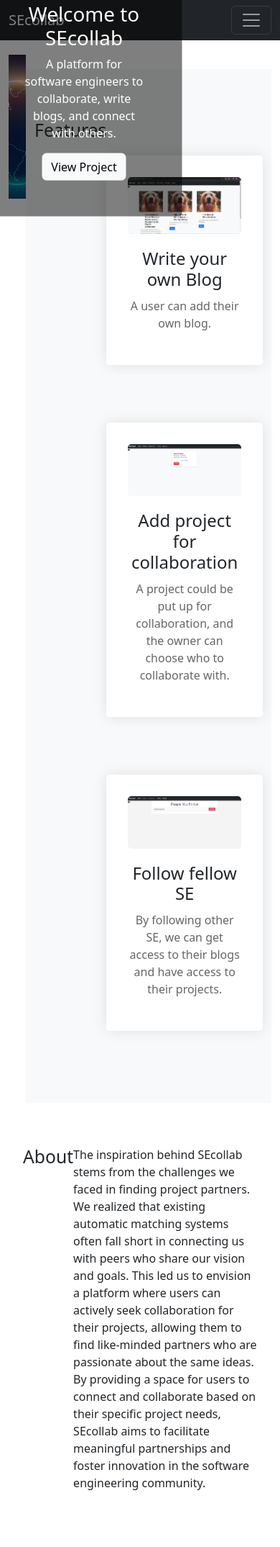
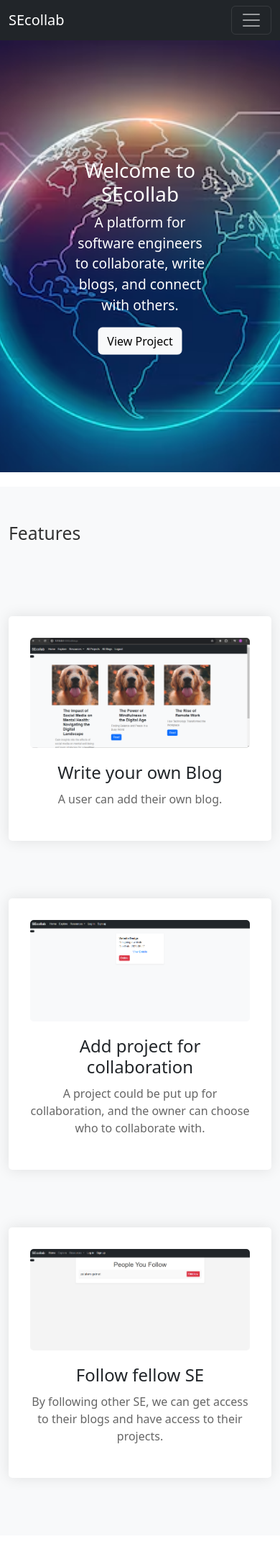
Before and after one commit to zelalem3/SEcollab1, a Flask app: page / in a window 390 px wide; the page is wider, and only the part inside the window is pictured. Shown: the top 2149 px of that part at 72% size. Run offline with Flask 3, Linux system fonts and the light colour scheme; some libraries are stand-ins or nearby versions.

Commit message:
fixed landing page problems

```diff
--- a/static/css/collabration.css
+++ b/static/css/collabration.css
@@ -104,11 +104,7 @@ body.dark-mode .footer-bottom {
   color: #e0e0e0;
 }
 
-body.dark-mode .navbar a,
-body.dark-mode .footer a,
-body.dark-mode .footer-bottom a {
-  color: #bb86fc;
-}
+
 
 body.dark-mode .container {
   background-color: #1e1e1e;
--- a/static/css/index.css
+++ b/static/css/index.css
@@ -33,7 +33,7 @@ section {
     color: #333;
 }
 
-button {
+.follow {
     background-color: #4CAF50;
     color: white;
     border: none;
@@ -72,13 +72,7 @@ input[type="text"], input[type="password"] {
     text-decoration: none;
     color: #333;
 }
-/* Custom CSS (if any) */
-.cover-image .text {
-    text-align: center;
-    padding: 50px;
-    background: rgba(0, 0, 0, 0.5);
-    color: white;
-}
+
 
 .features .feature img {
     width: 100%;
@@ -86,11 +80,7 @@ input[type="text"], input[type="password"] {
 }
 
 
-.container {
-    display: flex;
-    justify-content: space-around; /* Adjusts space between sections */
-    margin: 20px;
-}
+
 
 .blogs, .projects, .users {
     flex: 1; /* Each takes equal width */
@@ -226,13 +216,7 @@ a:hover {
     body {
         font-family: Arial, sans-serif;
     }
-    .cover-image {
-        width: 100%;
-        height: 600px; /* adjust as needed */
-        background-image: url('../images/background.avif');
-        background-size: cover;
-        background-position: center;
-    }
+
     .feature {
         margin-top: 50px;
     }
@@ -243,72 +227,39 @@ a:hover {
 h2, h3{
 display: inline-block;}
 
-.text {
-    position: absolute;
-    top: 15%;
-    left: 30%;
-    transform: translate(-50%, -50%);
-    color: white; /* Text color */
-
-    padding: 20px;
-    border-radius: 5px;
+.cover-image {
+    width: 100%;
+    height: 600px; /* adjust as needed */
+    background-image: url('../images/background.avif');
+    background-size: cover;
+    background-position: center;
+    position: relative; /* add this to make absolute positioning work */
 }
 
+.cover-image .text {
+    position: absolute;
+    color:white;
+    top: 50%;
+    left: 50%;
+    transform: translate(-50%, -50%);
+    text-align: center;
+}
+
+/* Media query for smaller screens */
+@media (max-width: 768px) {
+    .cover-image .text {
+        font-size: 1.5rem; /* adjust as needed */
+    }
+}
+
+/* Media query for even smaller screens */
+@media (max-width: 576px) {
+    .cover-image .text {
+        font-size: 1.2rem; /* adjust as needed */
+    }
+}
 /* Adjust the styles as needed */
 
         a{
         text-decoration: none;
         }
-/* Custom CSS for responsiveness */
-@media (max-width: 768px) {
-  .blogs, .projects, .users {
-    padding: 0 15px;
-  }
-
-  .blog-post, .project, .user {
-    margin-bottom: 20px;
-  }
-
-  .blog-post h3, .project h3, .user h3 {
-    font-size: 1.2em;
-  }
-
-  .cover-image {
-    background-size: cover;
-    height: 200px;
-  }
-
-  .hero-content h2 {
-    font-size: 1.5em;
-  }
-
-  .hero-content p {
-    font-size: 1em;
-  }
-
-  .github-link {
-    font-size: 0.8em;
-  }
-}
-
-@media (max-width: 575.98px) {
-    .blog-post, .project, .user {
-        padding: 10px;
-    }
-
-    .blog-post h3, .project h3, .user h3 {
-        font-size: 1.2em;
-    }
-
-    .hero-content h2 {
-        font-size: 1.5em;
-    }
-
-    .hero-content p {
-        font-size: 1em;
-    }
-
-    .github-link {
-        font-size: 0.7em;
-    }
-}
--- a/templates/index.html
+++ b/templates/index.html
@@ -159,7 +159,7 @@
 {% else %}
 {% include "navigationloggedout.html" %}
 
-<div class="container">
+<div class="co">
     <div class="cover-image">
         <div class="text">
             <h1>Welcome to SEcollab</h1>
@@ -231,7 +231,7 @@
         </div>
     </div>
 </section>
-<a href="https://github.com/zelalem3/SEcollab" class="github-link">
+<a href="https://github.com/zelalem3/SEcollab" class="github-link" style="margin-left:30%;">
     <p>Github Repository: https://github.com/zelalem3/SEcollab</p>
 </a>
 
```
Also changed, not shown: templates/following_blogs.html (+7 -6 lines), templates/otherprofile.html (+34 -28 lines), templates/otherusers.html (+9 -1 lines), templates/searchproject.html (+29 -35 lines), templates/specficblog.html (+12 -3 lines), instance/database.db.
